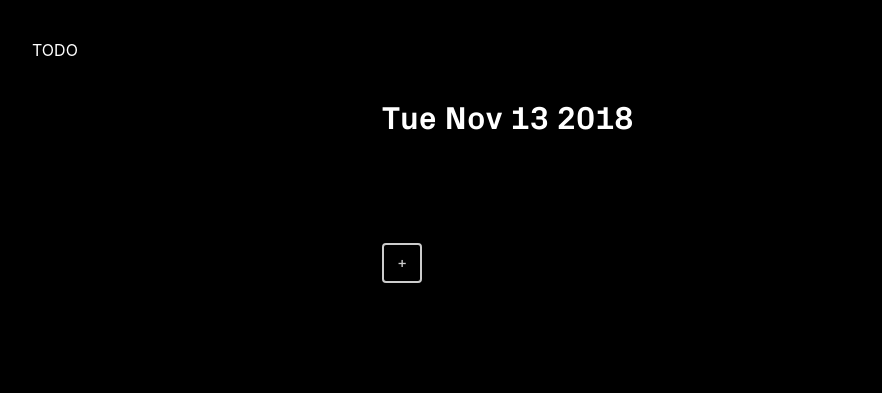
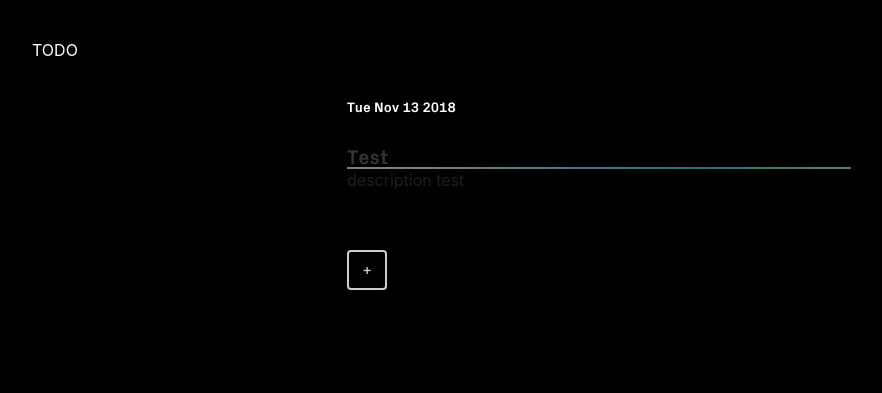
Before and after one commit to timc1/react-todo, a React app: page / in a window 1280 px wide. Shown: the whole page, without its empty margins (8-890 px from the left). Built offline with nearby package versions, Linux system fonts and the light colour scheme; some packages are replaced by stand-ins of ours; a web font is replaced by a local one.

Commit message:
add update/delete/edit

```diff
--- a/src/components/shared/forms.js
+++ b/src/components/shared/forms.js
@@ -3,9 +3,9 @@ import styled from 'react-emotion'
 export const Form = styled('form')``
 
 export const Input = styled('input')`
-  box-shadow: 0 0 0 1px ${props => (props.error ? '#ffc6ae' : 'transparent')};
+  box-shadow: 0 0 0 1px ${props => (props.error ? '#ffe9e9' : 'transparent')};
   &::placeholder {
-    color: ${props => (props.error ? '#ffc6ae' : 'var(--black4)')};
+    color: ${props => (props.error ? '#ffe9e9' : 'var(--black4)')};
   }
 `
 
--- a/src/components/shared/hooks/useForm.js
+++ b/src/components/shared/hooks/useForm.js
@@ -1,6 +1,7 @@
-import { useReducer } from 'react'
+import { useReducer, useEffect } from 'react'
 
 const reducer = (state, action) => {
+  console.log('action', action)
   switch (action.type) {
     case 'INPUT_CHANGE':
       const { id, value } = action.payload
@@ -14,6 +15,11 @@ const reducer = (state, action) => {
     case 'UPDATE_ERRORS':
       state.errors = action.payload
       return state
+    case 'UPDATE_INITIAL_STATE':
+      return {
+        ...action.payload,
+        errors: {},
+      }
     default:
       return state
   }
@@ -21,6 +27,14 @@ const reducer = (state, action) => {
 
 export default (initialState, validations = {}) => {
   const [state, dispatch] = useReducer(reducer, { ...initialState, errors: {} })
+
+  // Check if initialState prop has changed.
+  useEffect(
+    () => {
+      dispatch({ type: 'UPDATE_INITIAL_STATE', payload: initialState })
+    },
+    [JSON.stringify(initialState)]
+  )
 
   const getFormHandlers = ({ onSubmit }) => ({
     onSubmit: async e => {
--- a/src/components/shared/styles.js
+++ b/src/components/shared/styles.js
@@ -1,4 +1,8 @@
 import styled from 'react-emotion'
+
+export const screenSm = 568
+export const screenMd = 767
+export const screenLg = 1440
 
 export const StandardButton = styled('button')`
   position: relative;
--- a/src/components/todo/editor.js
+++ b/src/components/todo/editor.js
@@ -2,7 +2,7 @@ import React from 'react'
 import { StandardButton } from '../shared/styles'
 import { Form, Input, Textarea } from '../shared/forms'
 import useForm from '../shared/hooks/useForm'
-import { Todo as getTodoObject, Task as getTaskObject } from '../../models/todo'
+import { Task as getTaskObject } from '../../models/todo'
 import styled from 'react-emotion'
 
 export default React.memo(({ task, setCurrentEditingTask, dispatch }) => {
@@ -25,9 +25,8 @@ export default React.memo(({ task, setCurrentEditingTask, dispatch }) => {
             : e => setCurrentEditingTask({})
         }
         content={task ? 'back' : '+'}
-      >
-        {task ? 'Toggle exit new task form' : 'Toggle create new task'}
-      </StandardButton>
+        aria-label={task ? 'Exit Form' : 'Add New Task'}
+      />
       <ThemeContainer isShowing={task}>
         <Form
           {...getFormHandlers({
@@ -35,7 +34,9 @@ export default React.memo(({ task, setCurrentEditingTask, dispatch }) => {
               ? values => {
                   dispatch({
                     type: 'UPDATE_TASK',
-                    payload: getTodoObject(),
+                    payload: {
+                      ...getTaskObject({ ...values, id: task.id }),
+                    },
                   })
                   setCurrentEditingTask(false)
                 }
--- a/src/components/todo/heading.js
+++ b/src/components/todo/heading.js
@@ -12,6 +12,7 @@ export default React.memo(({ date }) => {
 
 const H1 = styled('h1')`
   font-family: var(--secondaryfont);
+  font-size: var(--fontsm);
   color: var(--white1);
   margin: 0 0 20px 0;
 `
--- a/src/components/todo/index.js
+++ b/src/components/todo/index.js
@@ -21,7 +21,19 @@ const todoReducer = (state, action) => {
       return {
         ...state,
       }
-    case 'EDIT_TASK':
+    case 'UPDATE_TASK':
+      state.tasks[action.payload.id] = action.payload
+      const updated = state.tasks.map(task => {
+        if (task.id === action.payload.id) {
+          task = action.payload
+        }
+        return task
+      })
+      state.tasks = updated
+      return {
+        ...state,
+        ...state.tasks,
+      }
     default:
       return state
   }
@@ -53,10 +65,15 @@ export default () => {
           <TaskContainer>
             {todo?.tasks.length > 0 ? (
               todo.tasks.map(task => (
-                <Task key={task.id} task={task} dispatch={dispatch} />
+                <Task
+                  key={task.id}
+                  task={task}
+                  dispatch={dispatch}
+                  setCurrentEditingTask={setCurrentEditingTask}
+                />
               ))
             ) : (
-              <p>You have no tasks!</p>
+              <p style={{ color: '#fff' }}>You have no tasks!</p>
             )}
           </TaskContainer>
 
@@ -73,9 +90,9 @@ export default () => {
 
 // Styles
 const Container = styled('div')`
-  max-width: 500px;
+  max-width: 600px;
   margin: auto;
-  padding-bottom: 100px;
+  padding: 0 15px 100px 15px;
 `
 
 const TaskContainer = styled('div')`
--- a/src/components/todo/task.js
+++ b/src/components/todo/task.js
@@ -1,18 +1,36 @@
 import React from 'react'
 import styled, { keyframes, css } from 'react-emotion'
 
-export default ({ isEditable, task, dispatch }) => {
+export default React.memo(
+  ({ isEditable, task, dispatch, setCurrentEditingTask }) => {
     return (
       <Container tabIndex="0">
-      <Text>
+        <Text isComplete={task.isComplete}>
           <h1>{task.title}</h1>
           <p>{task.description}</p>
         </Text>
 
-      <div className={controls}>controls</div>
+        <div className={controls}>
+          <ul>
+            <li>
+              <button
+                onClick={e => {
+                  dispatch({ type: 'REMOVE_TASK', id: task.id })
+                  setCurrentEditingTask(false)
+                }}
+              >
+                Delete
+              </button>
+            </li>
+            <li>
+              <button onClick={e => setCurrentEditingTask(task)}>Edit</button>
+            </li>
+          </ul>
+        </div>
       </Container>
     )
   }
+)
 
 const slideUp = keyframes`
   0% {
@@ -31,6 +49,7 @@ const controls = css`
   transition-property: opacity, transform;
   transition: 0.15s var(--cubicbounce);
   transform-origin: 100%;
+  color: var(--white1);
 `
 
 const Container = styled('div')`
@@ -39,7 +58,7 @@ const Container = styled('div')`
   grid-template-columns: 1fr auto;
   grid-gap: 10px;
   align-items: center;
-  margin-bottom: 10px;
+  padding: 10px 0 20px 0;
   border-radius: var(--baseborderradius);
   outline: none;
   animation: ${slideUp} 0.15s ease-in;
@@ -54,13 +73,40 @@ const Container = styled('div')`
 `
 
 const Text = styled('div')`
+  position: relative;
+  &::after {
+    content: '';
+    position: absolute;
+    top: 50%;
+    height: 1px;
+    width: 100%;
+    background: linear-gradient(
+      150deg,
+      #fcfcff 15%,
+      #43dfff 70%,
+      rgb(166, 255, 203) 94%
+    );
+    transform: ${props =>
+      props.isComplete
+        ? 'translateY(-50%) scaleX(1)'
+        : 'translateY(-50%) scaleX(0)'};
+    transition: 0.15s var(--cubic);
+    transform-origin: 0 0;
+  }
   h1,
   p {
     margin: 0;
+    transition: opacity 0.25s var(--cubicbounce);
+    opacity: ${props => (props.isComplete ? '0.2' : '1')};
   }
 
   h1 {
     font-size: var(--fontmd);
     font-family: var(--secondaryfont);
+    color: var(--white1);
+  }
+
+  p {
+    color: var(--black4);
   }
 `
--- a/src/index.css
+++ b/src/index.css
@@ -9,6 +9,7 @@
   --blue1: rgb(14, 36, 57);
   --blue4: rgb(14, 17, 19);
   --blue5: rgb(22, 28, 30);
+  --gradient1: linear-gradient( 150deg, #fcfcff 15%, #43dfff 70%, rgb(166,255,203) 94% );
 
   --basefont: "Akkurat-Regular", BlinkMacSystemFont, "Segoe UI", "Roboto", "Oxygen",
     "Ubuntu", "Cantarell", "Fira Sans", "Droid Sans", "Helvetica Neue",
@@ -27,15 +28,22 @@
   --baseboxshadow: 0 4px 6px rgba(50, 50, 93, 0.11), 0 1px 3px rgba(0, 0, 0, 0.08);
   --baseborderradius: 4px;
 
+  --cubic: cubic-bezier(0.645, 0.045, 0.355, 1);
   --cubicbounce: cubic-bezier(0.74, -0.21, 0.51, 1.39);
 }
 
+@media(max-width: 767px) {
+  :root {
+    --basepadding: 2.5rem 15px;
+  }
+}
+
 ::selection {
-  background: var(--black1);
+  background: var(--black4);
   color: #fff;
 }
 ::-moz-selection {
-  background: var(--black1);
+  background: var(--black4);
   color: #fff;
 }
 
@@ -85,7 +93,7 @@ textarea {
   background-color: var(--blue4);
   color: var(--white1);
   padding: 5px 20px 8px 13px;
-  transition: background .15s ease-in;
+  transition: box-shadow .15s ease-in;
 }
 
 input::placeholder, textarea::placeholder {
@@ -100,6 +108,7 @@ textarea {
 
 input:focus, input:active, textarea:focus, textarea:active {
   background-color: var(--blue4);
+  box-shadow: 0 0 0 1px var(--black4);
 }
 
 html {
--- a/src/models/todo.js
+++ b/src/models/todo.js
@@ -11,7 +11,12 @@ export const Todo = (data = {}) => {
         .splice(0, 4)
         .join(' '),
     tasks: data.tasks || [
-      Task({ title: 'Test', description: 'description test' }),
+      Task({
+        id: '123abc',
+        title: 'Test',
+        description: 'description test',
+        isComplete: true,
+      }),
     ],
   }
 }
```
Also changed, not shown: 7 other files. Lines whose indentation alone changed are shown as unchanged.
